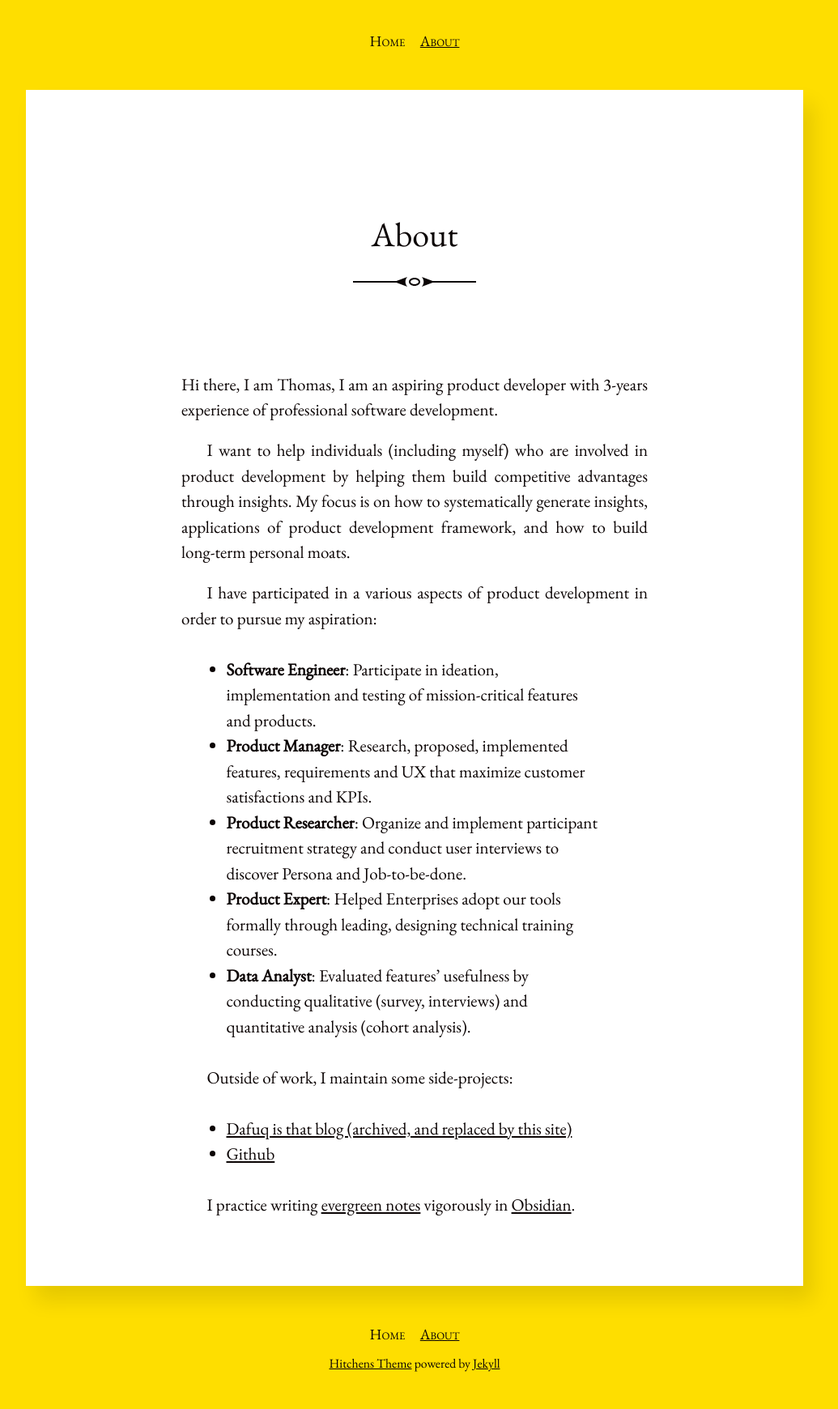
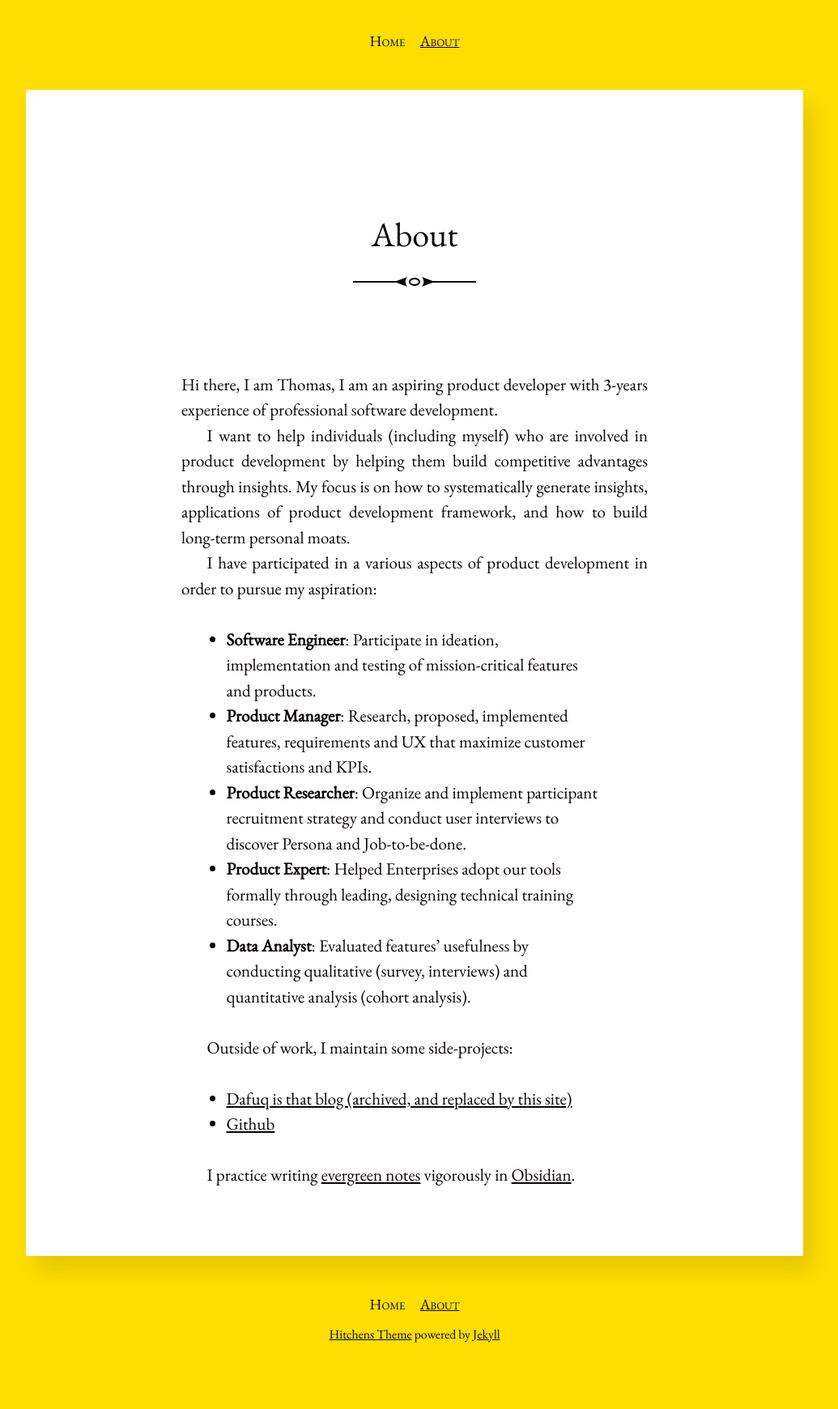
Before and after one commit to minhthanh3145/minhthanh3145.github.io, a Jekyll site: the page built from about.md, in a window 1280 px wide. Shown: the whole page at 81% size, without its empty margins (128-1163 px from the left). Built offline with Jekyll 4.4.1, drawn with Linux system fonts in a browser that asks for light colours; after the commit the page ends 1703 px from its top, so only the background shows below that.

Commit message:
Update theme

```diff
--- a/_layouts/post.html
+++ b/_layouts/post.html
@@ -8,7 +8,8 @@ layout: default
 {% include back-link.html %}
 {% endif %}
 
-<article class="post h-entry" itemscope itemtype="http://schema.org/BlogPosting" id="main" role="article" aria-label="Content">
+<article class="post h-entry" itemscope itemtype="http://schema.org/BlogPosting" id="main" role="article"
+  aria-label="Content">
 
   {% if page.title != "" %}
   <h1 class="post-title divided p-name" itemprop="name headline">
@@ -24,7 +25,8 @@ layout: default
     {% if page.author %}
     <div itemprop="author">{{ page.author }}</div>
     {% endif %}
-    <time class="post-date dt-published" datetime="{{ page.date | date_to_xmlschema }}" itemprop="datePublished">{{ page.date | date: "%B %-d, %Y" }}</time>
+    <time class="post-date dt-published" datetime="{{ page.date | date_to_xmlschema }}" itemprop="datePublished">{{
+      page.date | date: "%B %-d, %Y" }}</time>
   </div>
 
   {% if site.disqus.shortname %}
--- a/_sass/_article.scss
+++ b/_sass/_article.scss
@@ -24,7 +24,6 @@
   text-align: justify;
   text-indent: 1.5em;
   text-justify: inter-word;
-  margin-bottom: 0.875em;
 }
 
 .post p:first-of-type,
--- a/_sass/_base.scss
+++ b/_sass/_base.scss
@@ -8,7 +8,7 @@ body {
 
 h1 {
   font-size: 3em;
-  margin: .5em auto;
+  margin: 0.5em auto;
 }
 
 h2 {
@@ -38,7 +38,7 @@ h5 {
 }
 
 h6 {
-  font-size: .875em;
+  font-size: 0.875em;
   font-style: italic;
   margin: 2.25em auto;
   text-align: center;
@@ -62,7 +62,7 @@ a:focus {
 
 blockquote {
   margin: 2em auto;
-  opacity: .8;
+  opacity: 0.8;
   > * {
     padding: 0 3em;
   }
@@ -73,7 +73,7 @@ blockquote.epigraph {
 }
 
 small {
-  font-size: .75em;
+  font-size: 0.75em;
 }
 
 p > cite {
@@ -100,11 +100,11 @@ figure img {
 }
 
 figcaption {
-  font-size: .875em;
+  font-size: 0.875em;
   font-style: italic;
   text-align: center;
   margin-bottom: 2em;
-  opacity: .7;
+  opacity: 0.7;
 }
 
 .divided::after {
@@ -127,11 +127,11 @@ figcaption {
 .post-date {
   color: $muted-text-color;
   display: block;
-  font-size: .825em;
+  font-size: 0.825em;
   white-space: nowrap;
   text-transform: uppercase;
   .post-link & {
-    padding: .5em 0;
+    padding: 0.5em 0;
   }
 }
 
@@ -145,10 +145,10 @@ figcaption {
   background: $brand-color;
   border: 1px dashed transparent;
   display: block;
-  font-size: .875em;
+  font-size: 0.875em;
   font-weight: 700;
   margin-top: -2.625rem;
-  padding: .5rem;
+  padding: 0.5rem;
   text-align: center;
   text-decoration: none;
   text-transform: uppercase;
```
Also changed, not shown: 1 other file. Lines whose indentation alone changed are shown as unchanged.
